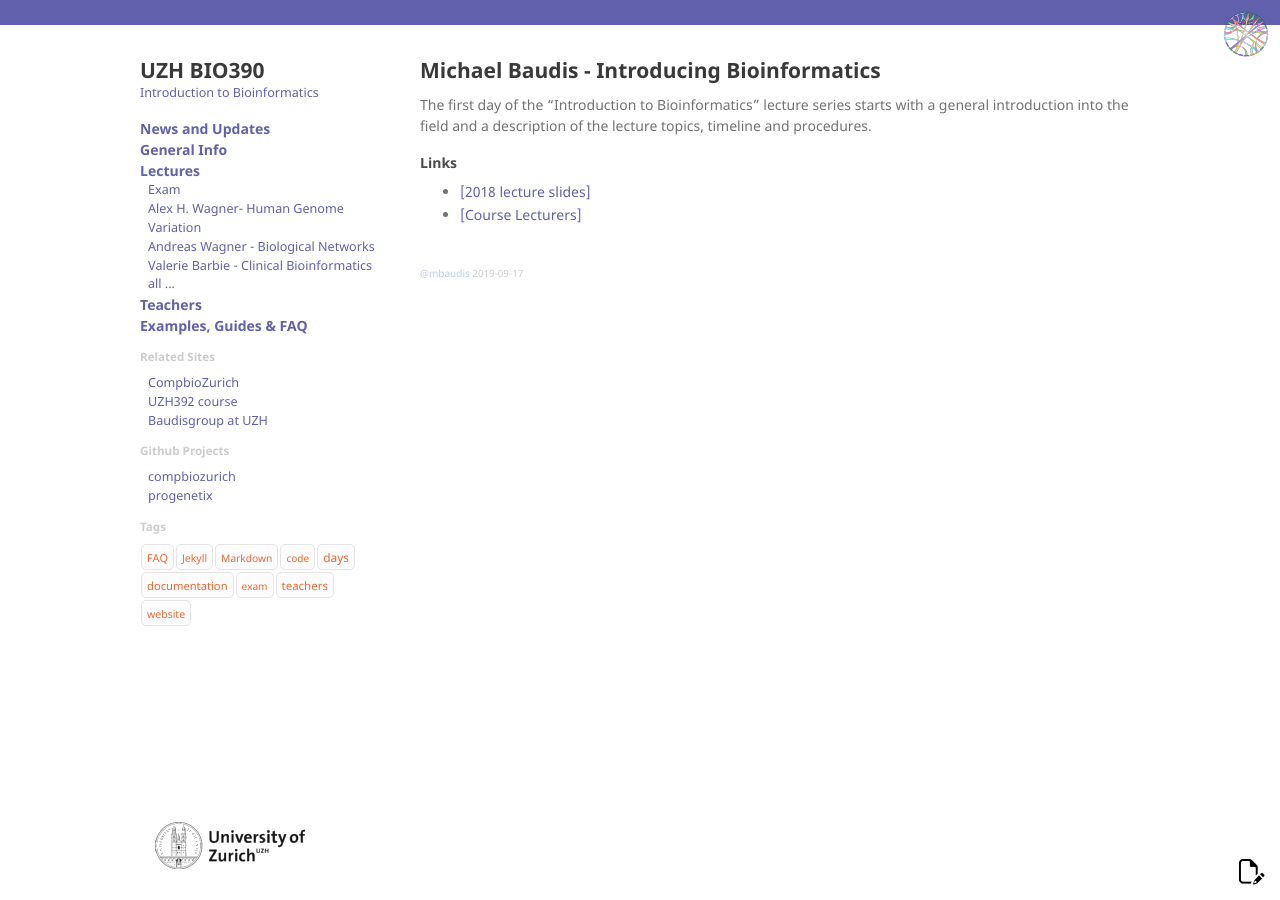
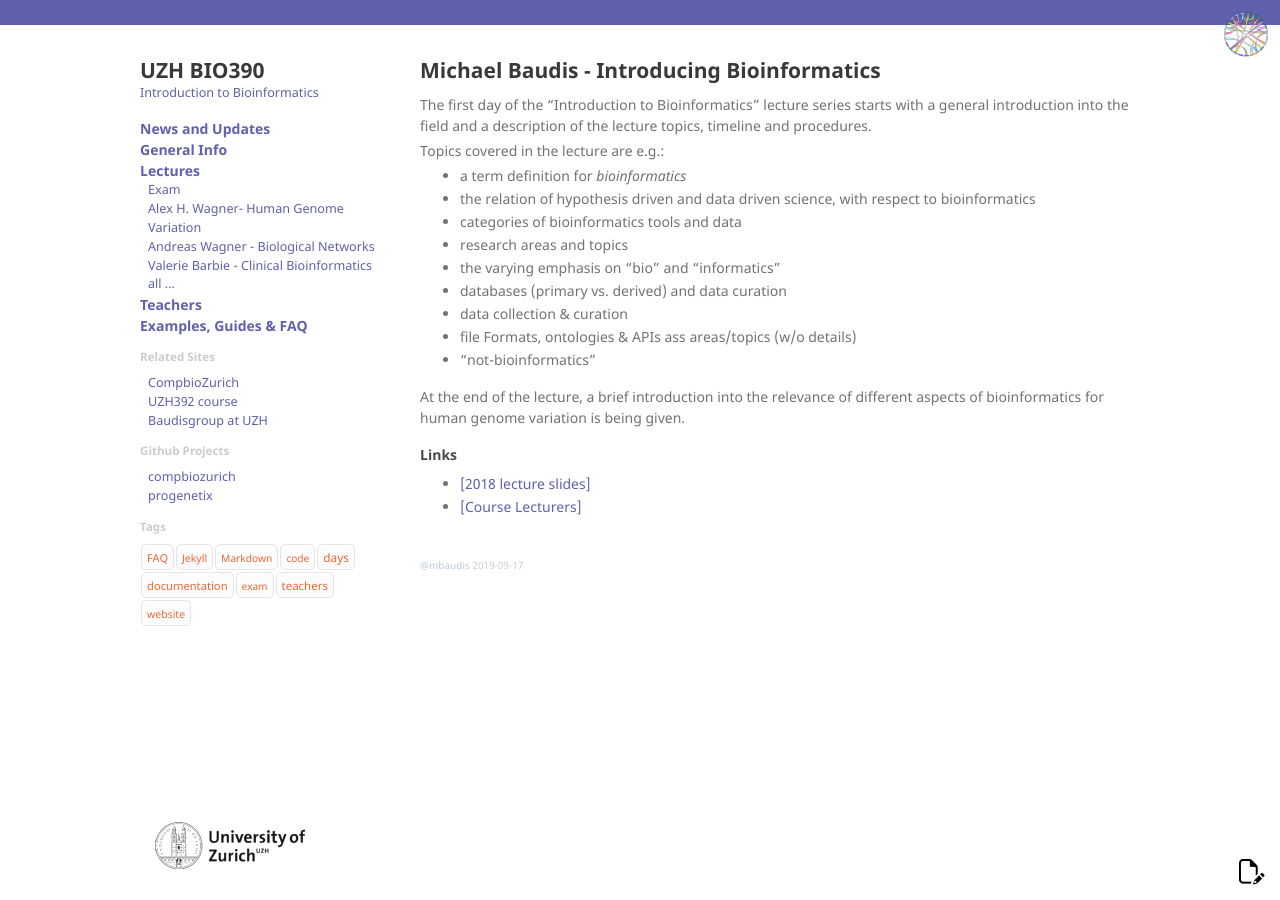
Before and after one commit to compbiozurich/UZH-BIO390, a Jekyll site: the page built from pages/_days/2019-09-17-Michael-Baudis.md, in a window 1280 px wide. Built offline with Jekyll 4.4.1, drawn with Linux system fonts in a browser that asks for light colours.

Commit message:
Update 2019-09-17-Michael-Baudis.md

```diff
--- a/pages/_days/2019-09-17-Michael-Baudis.md
+++ b/pages/_days/2019-09-17-Michael-Baudis.md
@@ -21,3 +21,17 @@ tags:
 The first day of the "Introduction to Bioinformatics" lecture series starts with a general introduction into the field and a description of the lecture topics, timeline and procedures.
 
 <!--more-->
+
+Topics covered in the lecture are e.g.:
+
+* a term definition for _bioinformatics_
+* the relation of hypothesis driven and data driven science, with respect to bioinformatics
+* categories of bioinformatics tools and data
+* research areas and topics
+* the varying emphasis on "bio" and "informatics"
+* databases (primary vs. derived) and data curation
+* data collection & curation
+* file Formats, ontologies & APIs ass areas/topics (w/o details)
+* "not-bioinformatics"
+
+At the end of the lecture, a brief introduction into the relevance of different aspects of bioinformatics for human genome variation is being given.
```
